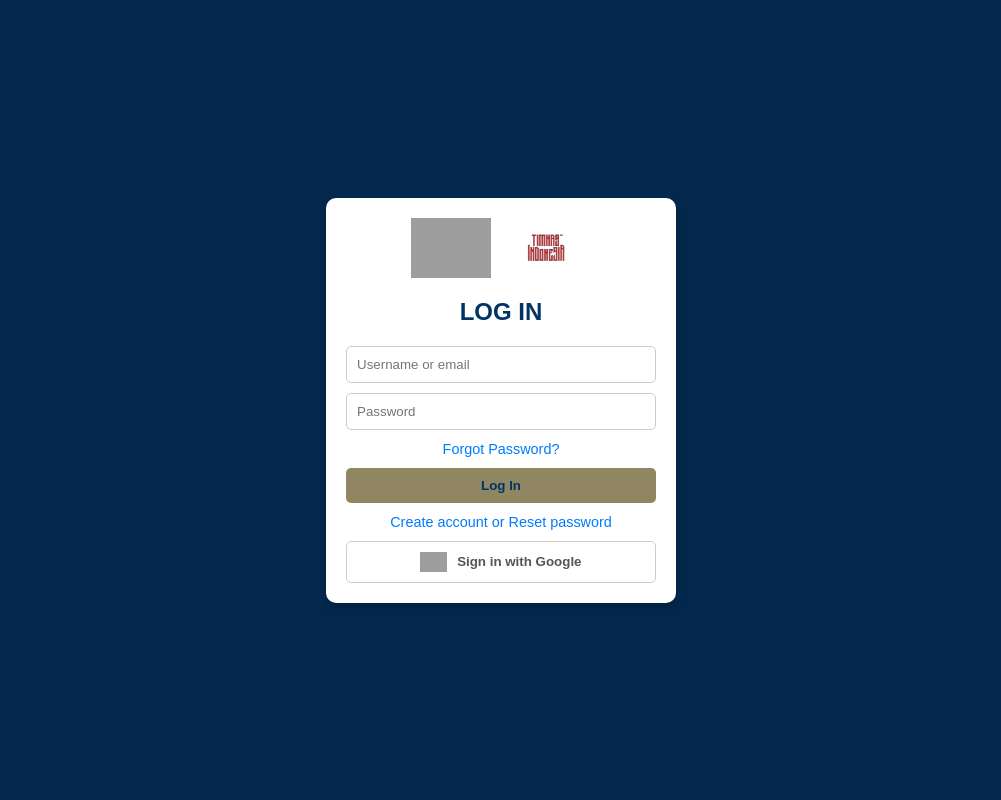
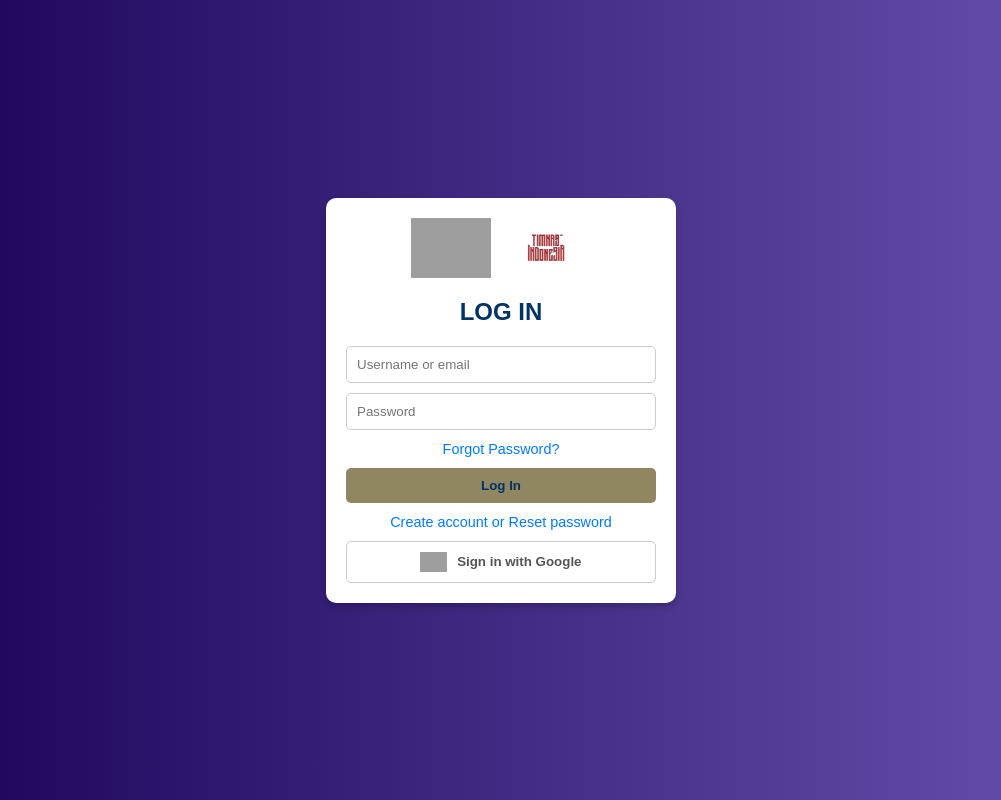
Before and after one commit to Zaqpurpur-Neo/Tikus-Terbang, a Flask app: page /login in a window 1280 px wide. Shown: the whole page, without its empty margins (139-1140 px from the left). Run offline with Flask 3, Linux system fonts and the light colour scheme; grey boxes are pictures that could not be loaded.

Commit message:
change login background

```diff
--- a/static/login.css
+++ b/static/login.css
@@ -2,7 +2,7 @@ body {
     font-family: Arial, sans-serif;
     margin: 0;
     padding: 0;
-    background-color: #04284d;
+    background: linear-gradient(to right, #170055, rgb(106, 84, 176)) ;
     display: flex;
     justify-content: center;
     align-items: center;
```
